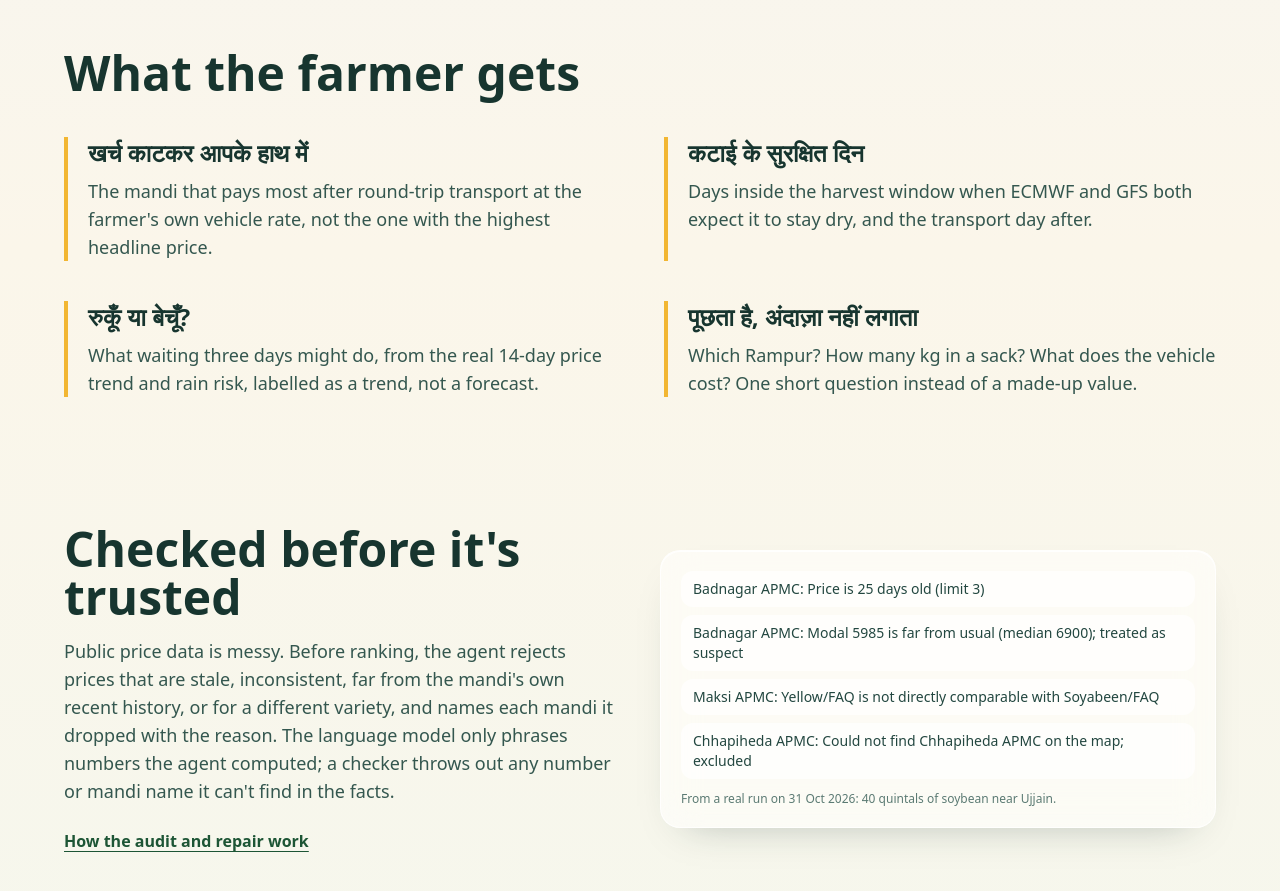
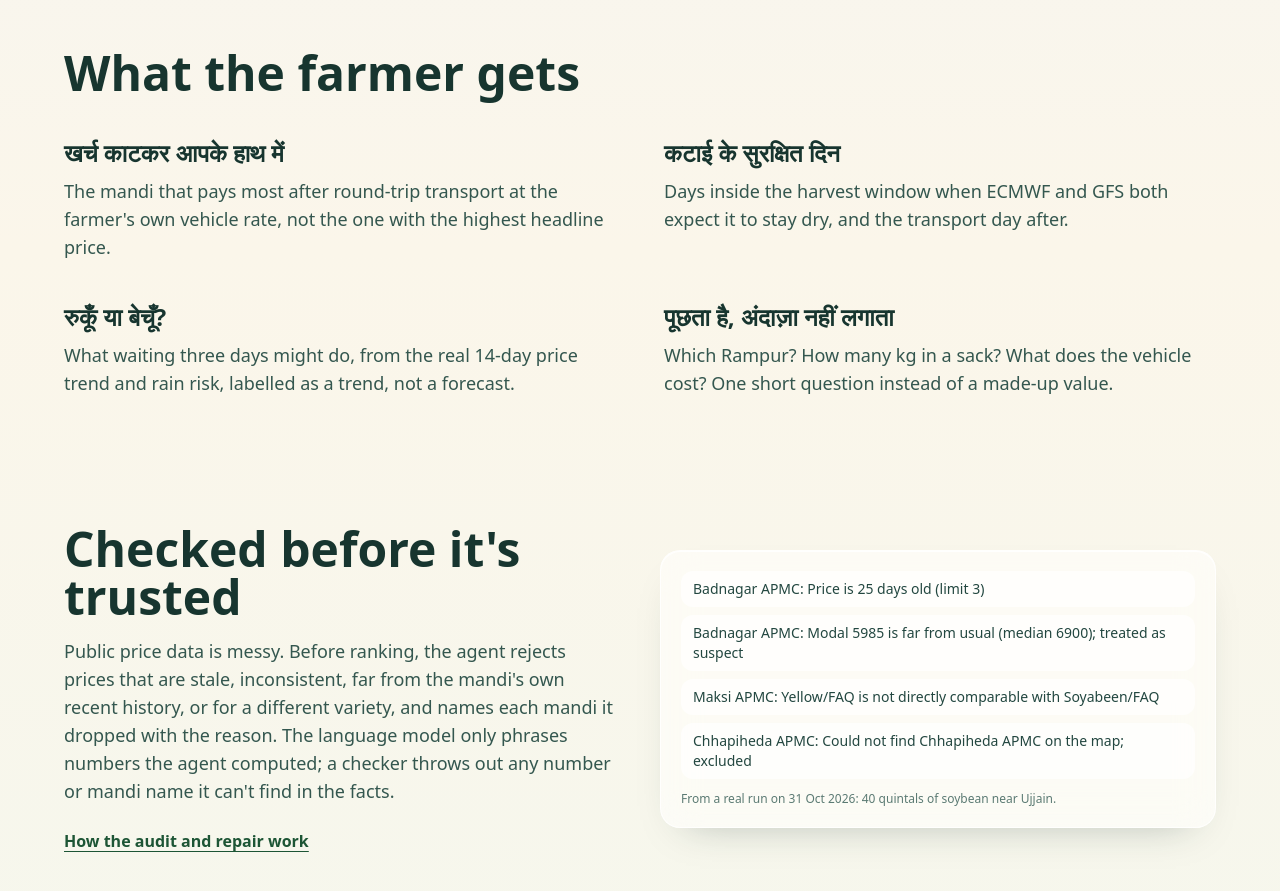
Before and after one commit to rsh-119/Harvest_Compass, a Next.js app in the folder frontend/: page / in a window 1280 px wide. Shown: the part 1260-2151 px from the top of the page. Built offline with nearby package versions, Linux system fonts and the light colour scheme; no server answers.

Commit message:
drop side accent border on home feature list

```diff
--- a/frontend/app/page.tsx
+++ b/frontend/app/page.tsx
@@ -106,7 +106,7 @@ export default function Home() {
         <h2 className="font-display text-4xl font-bold sm:text-5xl">What the farmer gets</h2>
         <dl className="mt-10 grid gap-x-12 gap-y-10 md:grid-cols-2">
           {GETS.map((g) => (
-            <div key={g.title} className="border-l-4 border-marigold-400 pl-5">
+            <div key={g.title}>
               <dt className="font-display text-2xl font-bold text-ink-900">{g.title}</dt>
               <dd className="mt-2 text-lg text-ink-700">{g.en}</dd>
             </div>
```
